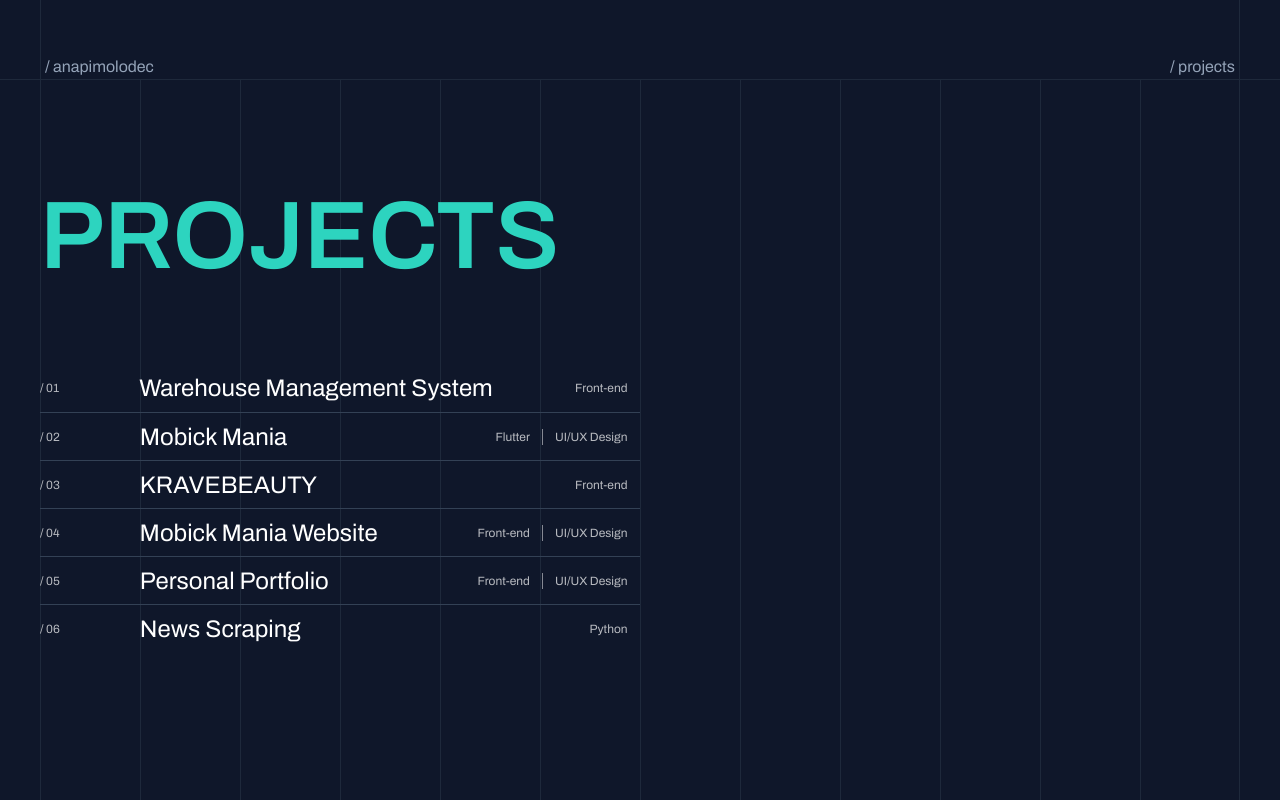
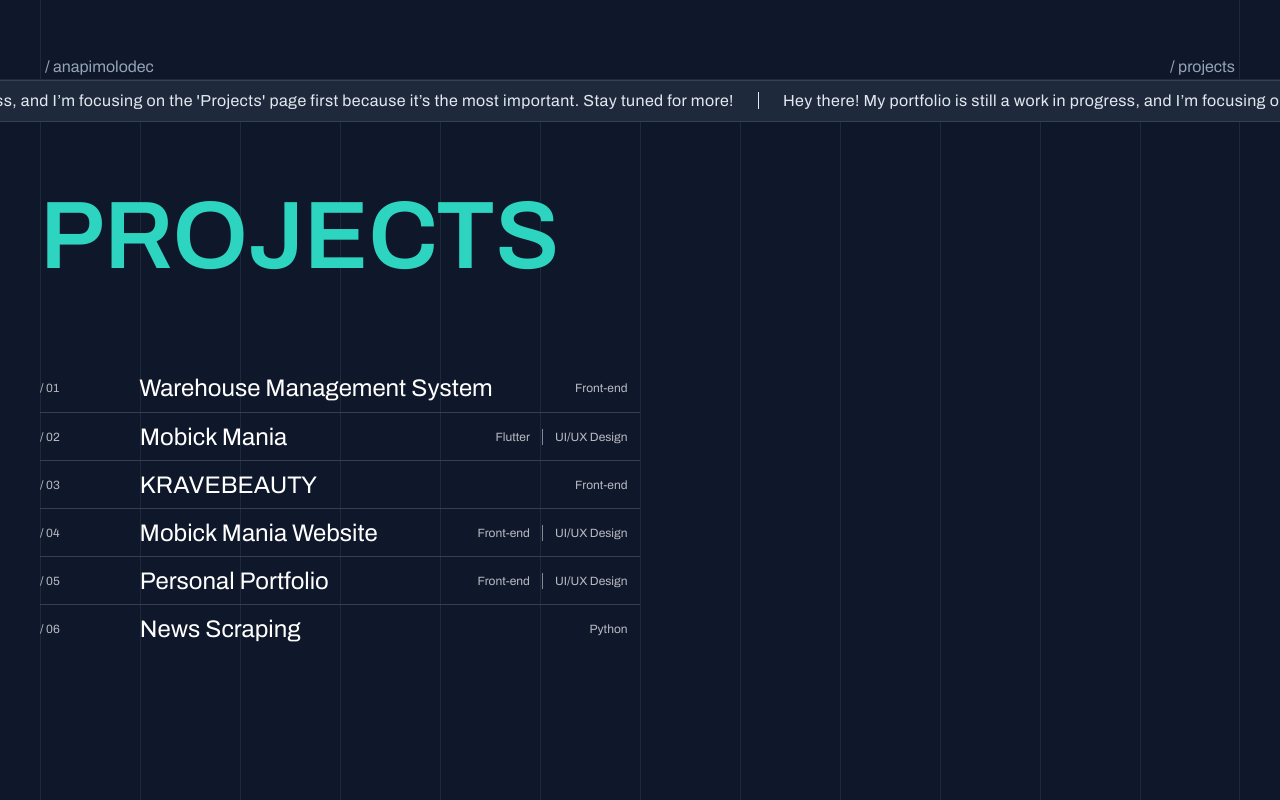
Before and after one commit to anapimolodec/mazmun, a React (Create React App) app: page / in a window 1280 px wide. Shown: the top 800 px of the page. Built offline with nearby package versions, Linux system fonts and the light colour scheme.

Commit message:
add sliding text

```diff
--- a/public/locales/en.json
+++ b/public/locales/en.json
@@ -1,6 +1,7 @@
 {
     "projects": "projects",
     "selected": "selected",
+    "sliding_text": "Hey there! My portfolio is still a work in progress, and I’m focusing on the 'Projects' page first because it’s the most important. Stay tuned for more!",
     "anapimolodec": "anapimolodec",
     "footer_text": "built with love from scratch. 2024",
     "project": {
--- a/src/App.css
+++ b/src/App.css
@@ -2,3 +2,18 @@ html, body {
   margin: 0;
   padding: 0;
 }
+
+.sliding-text {
+  position: relative;
+  animation: move-words 20s linear infinite;
+  margin: 0;
+}
+
+@keyframes move-words {
+  0% {
+    left: 0%;
+  }
+  100% {
+    left: -100%;
+  }
+}
--- /dev/null
+++ b/src/components/sliding_text.js
@@ -0,0 +1,20 @@
+import React from "react";
+
+const SlidingText = ({ text }) => {
+  return (
+    <div className="overflow-hidden whitespace-nowrap absolute w-full py-2 border-y border-slate-700 bg-slate-800">
+      <div className="inline-block text-slate-200 sliding-text tracking-wide">
+        {[...Array(5)].map((_, index) => (
+          <React.Fragment key={index}>
+            <span className="px-4">{text}</span>
+            {index < 4 && (
+              <span className="mx-2 border-l border-slate-200 h-4" />
+            )}
+          </React.Fragment>
+        ))}
+      </div>
+    </div>
+  );
+};
+
+export default SlidingText;
--- a/src/pages/main.js
+++ b/src/pages/main.js
@@ -4,6 +4,7 @@ import { useTranslation } from "react-i18next";
 import ImageBox from "../components/image";
 import Fade from "../motion/fade";
 import Footer from "../components/footer";
+import SlidingText from "../components/sliding_text";
 
 function Main({ data }) {
   const { t } = useTranslation();
@@ -18,6 +19,7 @@ function Main({ data }) {
   }, []);
   return (
     <Fade>
+      <SlidingText text={t("sliding_text")} />
       <div className="main max-w-1200 w-full mx-auto bg-slate-900 border-r border-slate-800 bg-[length:100px_100%] bg-[linear-gradient(to_right,_#1e293b_1px,_transparent_1px)]">
         <div className="grid grid-cols-1 lg:grid-cols-2 w-full px-2 lg:px-0">
           <div className="text-left">
@@ -42,6 +44,7 @@ function Main({ data }) {
           <ImageBox modal={modal} projects={data.projects || []} />
         </div>
       </div>
+
       <Footer />
     </Fade>
   );
--- a/tailwind.config.js
+++ b/tailwind.config.js
@@ -6,15 +6,6 @@ module.exports = {
       sans: ["'Archivo'", "sans-serif"],
     },
     extend: {
-      extend: {
-        colors: {
-          // darkblue: rgb(45, 50, 80),
-          // orange: "rgb(246, 177, 122)",
-          // orange30: "rgba(246, 177, 122, 0.3)",
-          // blue30: "rgb(112, 119, 161)",
-          // blue: "rgb(66, 71, 105)",
-        },
-      },
       spacing: {
         1200: "75rem",
         800: "50rem",
```
